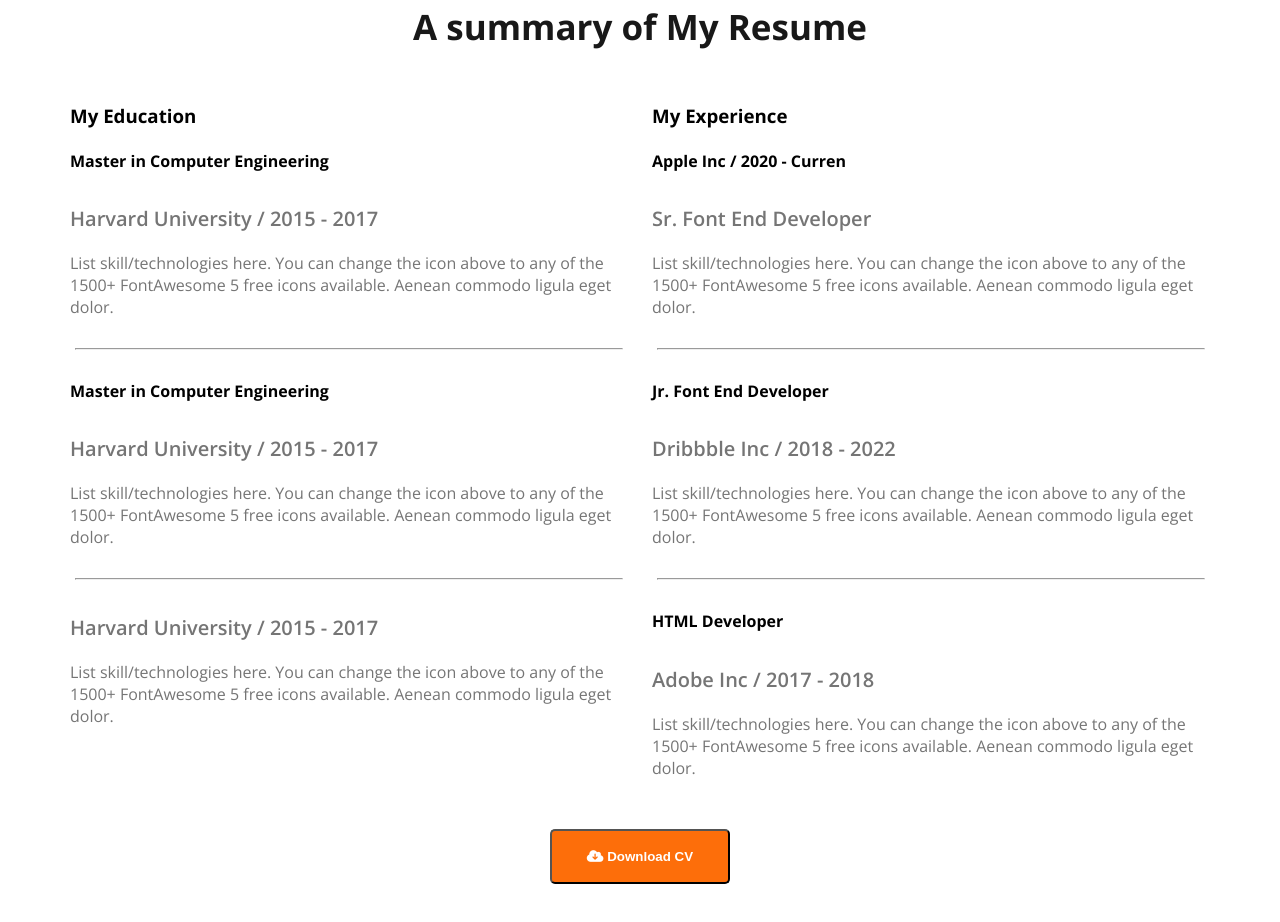
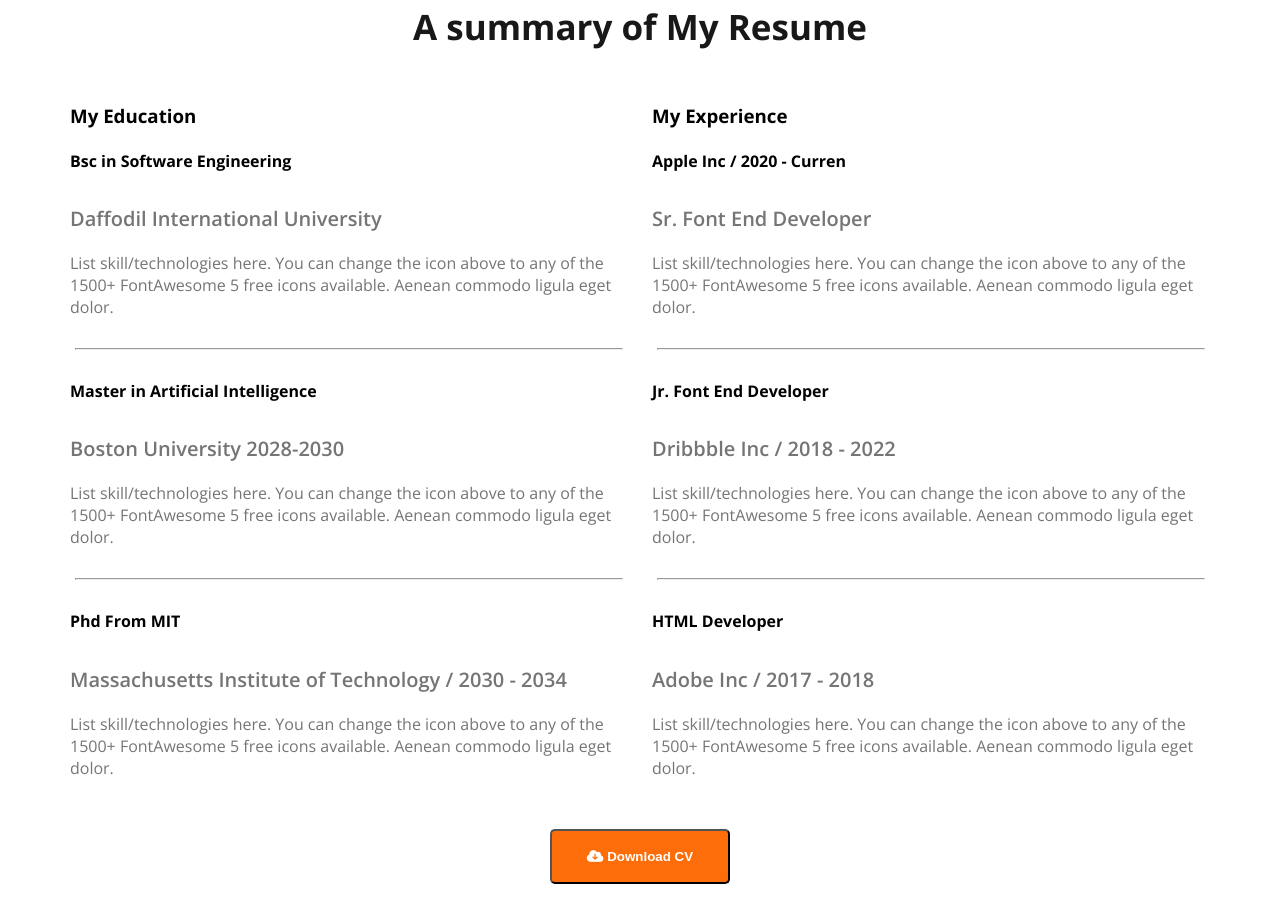
Before and after one commit to nur21horin/Portfolio, a plain HTML site: page index.html in a window 1280 px wide. Shown: the part 2246-3168 px from the top of the page. Drawn offline with nearby package versions, Linux system fonts and the light colour scheme.

Commit message:
THis is my education

```diff
--- a/index.html
+++ b/index.html
@@ -129,9 +129,9 @@
           <div class="resume-column">
             <h3 class="resume-column-title">My Education</h3>
             <div class="experience">
-              <h4 class="experience-title">Master in Computer Engineering</h4>
+              <h4 class="experience-title">Bsc in Software Engineering</h4>
               <h5 class="experience-sub-title">
-                Harvard University / 2015 - 2017
+                Daffodil International University
               </h5>
               <div class="experience-description">
                 List skill/technologies here. You can change the icon above to
@@ -141,9 +141,9 @@
             </div>
             <hr />
             <div class="experience">
-              <h4 class="experience-title">Master in Computer Engineering</h4>
+              <h4 class="experience-title">Master in Artificial Intelligence</h4>
               <h5 class="experience-sub-title">
-                Harvard University / 2015 - 2017
+                Boston University 2028-2030
               </h5>
               <div class="experience-description">
                 List skill/technologies here. You can change the icon above to
@@ -153,9 +153,9 @@
             </div>
             <hr />
             <div class="experience">
-              <h4 class="experience-title"></h4>
+              <h4 class="experience-title">Phd From MIT</h4>
               <h5 class="experience-sub-title">
-                Harvard University / 2015 - 2017
+                Massachusetts Institute of Technology / 2030 - 2034
               </h5>
               <div class="experience-description">
                 List skill/technologies here. You can change the icon above to
```
